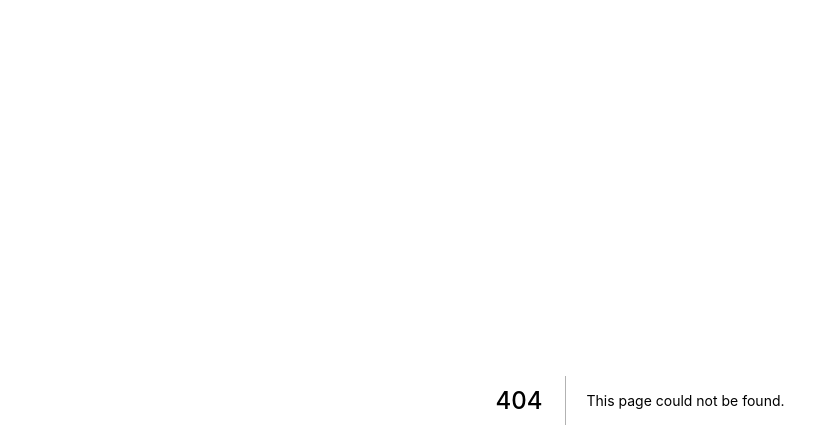
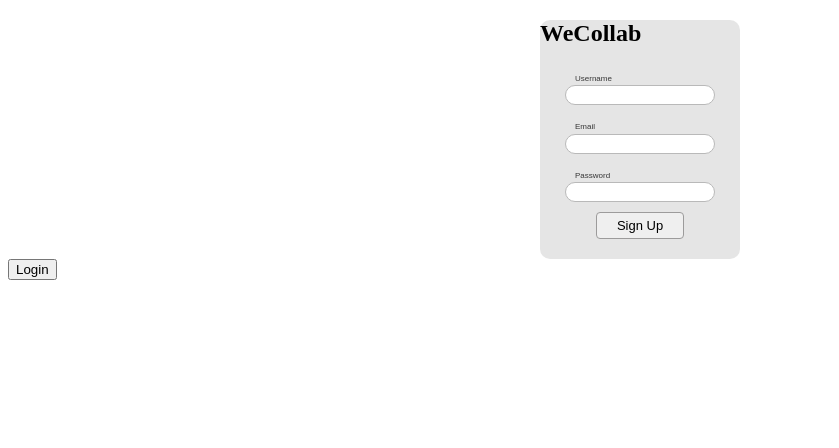
Before and after one commit to TecDSX/proyecto-final-tecnicatura-client, a Next.js app: page /register in a window 1280 px wide. Before the commit this address had no page. Shown: the top 448 px of the page, without its empty margins (0-839 px from the left). Built offline with nearby package versions, Linux system fonts and the light colour scheme.

Commit message:
se modifico la pagina index y se creo las paginas login y registro, se creo el context FormContext

```diff
--- a/package.json
+++ b/package.json
@@ -6,7 +6,7 @@
   "scripts": {
     "dev": "ts-node-dev -P ./tsconfig-not-next.json --respawn ./src",
     "build": "tsc -p ./tsconfig-not-next.json && next build",
-    "start": "cross-env NODE_ENV=production node ./dist",
+    "start": "cross-env NODE_ENV=production node ./dist/index.js",
     "lint": "eslint ./src --ext .js,.ts,.tsx,.jsx",
     "lint:fix": "eslint ./src --ext .js,.ts,.tsx,.jsx --fix"
   },
@@ -26,6 +26,8 @@
   },
   "homepage": "https://github.com/TecDSX/proyecto-final-tecnicatura-client#readme",
   "devDependencies": {
+    "@types/cookie-parser": "^1.4.2",
+    "@types/cors": "^2.8.6",
     "@types/express": "^4.17.6",
     "@types/node": "^13.13.2",
     "@types/react": "^16.9.34",
@@ -46,7 +48,7 @@
     "typescript": "^3.8.3"
   },
   "dependencies": {
-    "@webdeb/next-styles": "^1.0.8",
+    "@webdeb/next-styles": "^1.0.9",
     "cookie-parser": "^1.4.5",
     "cors": "^2.8.5",
     "cross-env": "^7.0.2",
--- a/src/components/LoginForm/LoginForm.scss
+++ b/src/components/LoginForm/LoginForm.scss
@@ -6,12 +6,12 @@
   margin: auto;
   background-color: rgba(128, 128, 128, 0.205);
   border-radius: 10px;
-  .login-box__title {
+  &__title {
     position: relative;
     text-align: center;
     top: 10px;
     color: rgb(85, 85, 85);
-    font-family: "Inter", Arial, sans-serif;
+    font-family: 'Inter', Arial, sans-serif;
   }
   .text-field {
     position: relative;
--- a/src/components/RegisterForm/RegisterForm.scss
+++ b/src/components/RegisterForm/RegisterForm.scss
@@ -6,12 +6,12 @@
   margin: auto;
   background-color: rgba(128, 128, 128, 0.205);
   border-radius: 10px;
-  .login-box__title {
+  &__title {
     position: relative;
     text-align: center;
     top: 10px;
     color: rgb(85, 85, 85);
-    font-family: "Inter", Arial, sans-serif;
+    font-family: 'Inter', Arial, sans-serif;
   }
   .text-field {
     position: relative;
--- a/src/components/RegisterForm/index.tsx
+++ b/src/components/RegisterForm/index.tsx
@@ -1,21 +1,37 @@
-import React from 'react';
+import React, { useContext } from 'react';
 import './RegisterForm.scss';
+import { FormContext } from '../../contexts/FormContext';
+import { TextField } from '../Textfield';
 export const RegisterForm = () => {
+  const {
+    // @ts-ignore
+    values: { username, password, email },
+    onChange,
+  } = useContext(FormContext);
   return (
     <div className="register-box">
       <h2 className="login-box__title">WeCollab</h2>
-      <div className="text-field">
-        <label htmlFor="username">Username</label>
-        <input type="text" name="username" id="username" />
-      </div>
-      <div className="text-field">
-        <label htmlFor="email">Email</label>
-        <input type="text" name="email" id="email" />
-      </div>
-      <div className="text-field">
-        <label htmlFor="password">Password</label>
-        <input type="password" name="password" id="password" />
-      </div>
+      <TextField
+        name="username"
+        type="text"
+        text="Username"
+        value={username}
+        onChange={onChange}
+      />
+      <TextField
+        name="email"
+        type="email"
+        text="Email"
+        value={email}
+        onChange={onChange}
+      />
+      <TextField
+        name="password"
+        type="password"
+        text="Password"
+        value={password}
+        onChange={onChange}
+      />
       <div className="button-holder">
         <button type="submit">Sign Up</button>
       </div>
--- a/src/components/Textfield/index.tsx
+++ b/src/components/Textfield/index.tsx
@@ -1,10 +1,30 @@
-import React from 'react';
+// eslint-disable-next-line no-unused-vars
+import React, { useState, ChangeEvent } from 'react';
 // import './TextField.scss';
-export const TextField = () => {
+export const TextField = (props: {
+  name: string;
+  text: string;
+  type: string;
+  value?: any;
+  onChange?: (event: ChangeEvent<HTMLInputElement>) => void;
+}) => {
+  const [value, setValue] = useState(props.value || null);
   return (
     <div className="text-field">
-      <label htmlFor="username">Username</label>
-      <input type="text" name="username" id="username" />
+      <label htmlFor={props.name}>{props.text}</label>
+      <input
+        type={props.type}
+        name={props.name}
+        id={props.name}
+        value={props.value || value}
+        onChange={
+          props.onChange
+            ? props.onChange
+            : ({ target: { value } }) => {
+                setValue(value);
+              }
+        }
+      />
     </div>
   );
 };
--- a/src/config/config.json
+++ b/src/config/config.json
@@ -8,6 +8,6 @@
   },
   "api": {
     "uri": "http://localhost:5000",
-    "credentials": "same-origin"
+    "credentials": true
   }
 }
--- /dev/null
+++ b/src/contexts/FormContext.tsx
@@ -0,0 +1,29 @@
+/* eslint-disable no-unused-vars */
+/* eslint-disable react/display-name */
+import React, {
+  createContext,
+  ChangeEvent,
+  useState,
+  ReactElement,
+} from 'react';
+export const FormContext = createContext({
+  values: {},
+  onChange: (event: ChangeEvent<HTMLInputElement>) => undefined,
+});
+export const FormProvider = (props: {
+  values: object;
+  children: ReactElement;
+}) => {
+  const [values, setValues] = useState(props.values || {});
+  const onChange = ({
+    target: { value, name },
+  }: ChangeEvent<HTMLInputElement>) => {
+    setValues({ ...values, [name]: value });
+  };
+  const context = { values, onChange };
+  return (
+    <FormContext.Provider value={context}>
+      {props.children}
+    </FormContext.Provider>
+  );
+};
--- /dev/null
+++ b/src/pages/register.tsx
@@ -0,0 +1,22 @@
+import React, { Fragment } from 'react';
+import { RegisterForm } from '../components/RegisterForm/index';
+import { FormProvider } from '../contexts/FormContext';
+
+const RegisterPage = () => {
+  return (
+    <Fragment>
+      <FormProvider values={{ username: '', email: '', password: '' }}>
+        <RegisterForm />
+      </FormProvider>
+      <button
+        onClick={() => {
+          document.location.href = 'login';
+        }}
+      >
+        Login
+      </button>
+    </Fragment>
+  );
+};
+RegisterPage.displayName = 'Register Page';
+export default RegisterPage;
```
Also changed, not shown: src/components/LoginForm/index.tsx (+21 -5 lines), src/pages/index.tsx (+3 -31 lines), src/pages/login.tsx (added, +22 -0 lines), tsconfig-not-next.json (+8 -1 lines), 1 other file (tests, documents, lock files or other folders).
